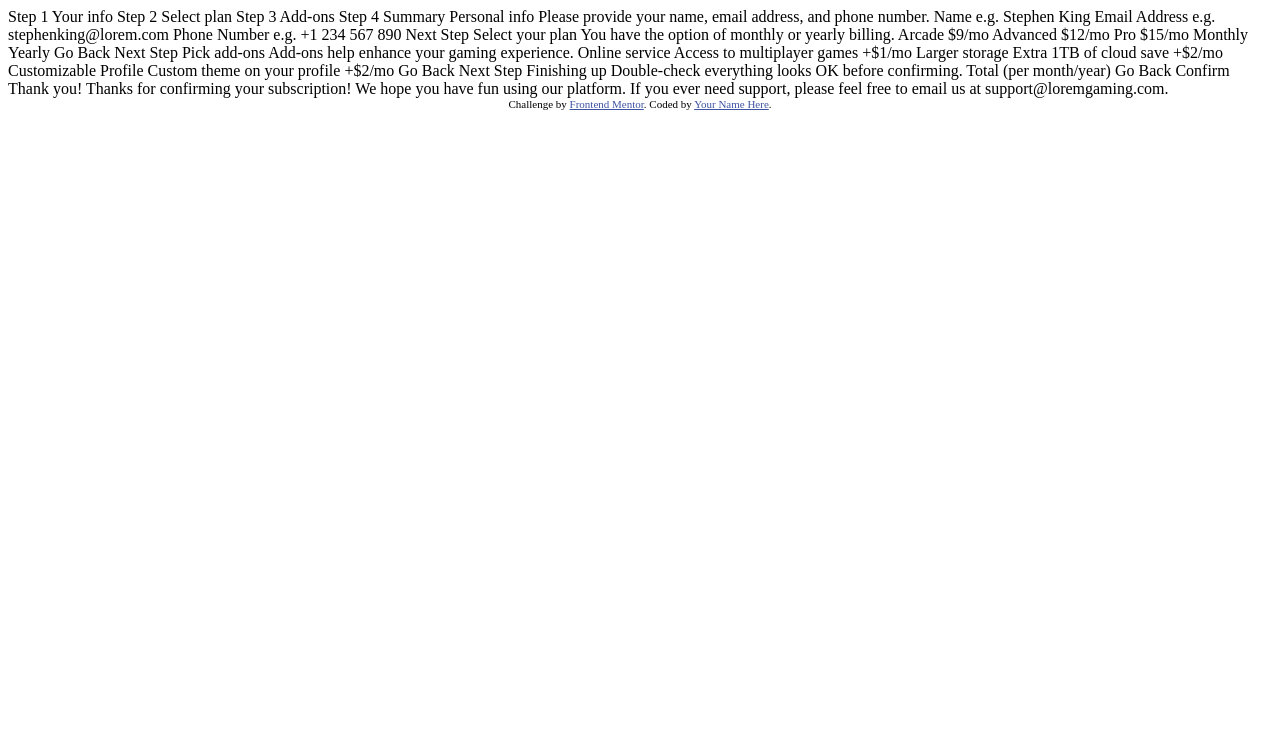
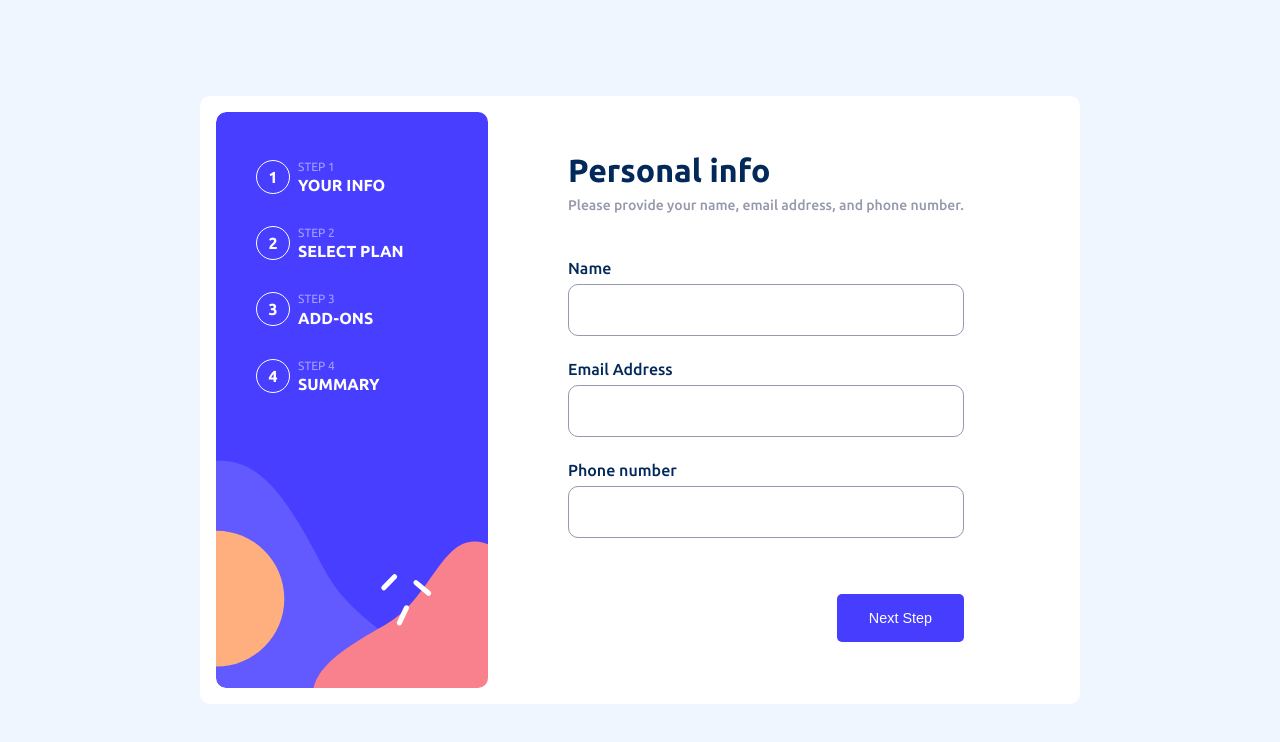
Before and after one commit to Boualami-Abdelmadjid/multi-step-form-FM, a plain HTML site: page index.html in a window 1280 px wide. Drawn offline with Linux system fonts and the light colour scheme.

Commit message:
first step done

```diff
--- a/index.html
+++ b/index.html
@@ -1,126 +1,80 @@
 <!DOCTYPE html>
 <html lang="en">
   <head>
-  <meta charset="UTF-8">
-  <meta name="viewport" content="width=device-width, initial-scale=1.0"> <!-- displays site properly based on user's device -->
+    <meta charset="UTF-8" />
+    <meta name="viewport" content="width=device-width, initial-scale=1.0" />
+    <!-- displays site properly based on user's device -->
 
-  <link rel="icon" type="image/png" sizes="32x32" href="./assets/images/favicon-32x32.png">
+    <link
+      rel="icon"
+      type="image/png"
+      sizes="32x32"
+      href="./assets/images/favicon-32x32.png"
+    />
+    <link rel="stylesheet" href="style.css" />
 
     <title>Frontend Mentor | Multi-step form</title>
 
     <!-- Feel free to remove these styles or customise in your own stylesheet 👍 -->
-  <style>
-    .attribution { font-size: 11px; text-align: center; }
-    .attribution a { color: hsl(228, 45%, 44%); }
-  </style>
   </head>
   <body>
-
+    <main>
       <!-- Sidebar start -->
-
-  Step 1
-  Your info
-
-  Step 2
-  Select plan
-
-  Step 3
-  Add-ons
-
-  Step 4
-  Summary
+      <nav>
+        <ul>
+          <li>
+            <div class="step">1</div>
+            <div class="desc">
+              <div class="number">Step 1</div>
+              <div class="step_title">Your info</div>
+            </div>
+          </li>
+          <li>
+            <div class="step">2</div>
+            <div class="desc">
+              <div class="number">Step 2</div>
+              <div class="step_title">Select plan</div>
+            </div>
+          </li>
+          <li>
+            <div class="step">3</div>
+            <div class="desc">
+              <div class="number">Step 3</div>
+              <div class="step_title">Add-ons</div>
+            </div>
+          </li>
+          <li>
+            <div class="step">4</div>
+            <div class="desc">
+              <div class="number">Step 4</div>
+              <div class="step_title">Summary</div>
+            </div>
+          </li>
+        </ul>
+      </nav>
 
       <!-- Sidebar end -->
-
-  <!-- Step 1 start -->
-
-  Personal info
-  Please provide your name, email address, and phone number.
-
-  Name
-  e.g. Stephen King
-
-  Email Address
-  e.g. stephenking@lorem.com
-
-  Phone Number
-  e.g. +1 234 567 890
-
-  Next Step
-
-  <!-- Step 1 end -->
-
-  <!-- Step 2 start -->
-
-  Select your plan
-  You have the option of monthly or yearly billing.
-
-  Arcade
-  $9/mo
-
-  Advanced
-  $12/mo
-
-  Pro
-  $15/mo
-
-  Monthly
-  Yearly
-
-  Go Back
-  Next Step
-
-  <!-- Step 2 end -->
-
-  <!-- Step 3 start -->
-
-  Pick add-ons
-  Add-ons help enhance your gaming experience.
-
-  Online service
-  Access to multiplayer games
-  +$1/mo
-
-  Larger storage
-  Extra 1TB of cloud save
-  +$2/mo
-
-  Customizable Profile
-  Custom theme on your profile
-  +$2/mo
-
-  Go Back
-  Next Step
-
-  <!-- Step 3 end -->
-
-  <!-- Step 4 start -->
-
-  Finishing up
-  Double-check everything looks OK before confirming.
-
-  <!-- Dynamically add subscription and add-on selections here -->
-
-  Total (per month/year)
-
-  Go Back
-  Confirm
-
-  <!-- Step 4 end -->
-
-  <!-- Step 5 start -->
-
-  Thank you!
-
-  Thanks for confirming your subscription! We hope you have fun
-  using our platform. If you ever need support, please feel free
-  to email us at support@loremgaming.com.
-
-  <!-- Step 5 end -->
-
-  <div class="attribution">
-    Challenge by <a href="https://www.frontendmentor.io?ref=challenge" target="_blank">Frontend Mentor</a>.
-    Coded by <a href="#">Your Name Here</a>.
+      <div class="steps">
+        <div class="step step1">
+          <h1>Personal info</h1>
+          <p>Please provide your name, email address, and phone number.</p>
+          <form>
+            <div class="name input_value">
+              <label for="name">Name</label>
+              <input type="text" name="name" id="name" />
             </div>
+            <div class="email input_value">
+              <label for="email">Email Address</label>
+              <input type="email" name="email" id="email" />
+            </div>
+            <div class="phone input_value">
+              <label for="phone">Phone number</label>
+              <input type="tel" name="phone" id="phone" />
+            </div>
+            <button>Next Step</button>
+          </form>
+        </div>
+      </div>
+    </main>
   </body>
 </html>
--- /dev/null
+++ b/style.css
@@ -0,0 +1,138 @@
+@import url("https://fonts.googleapis.com/css2?family=Ubuntu:wght@400;500;700&display=swap");
+
+:root {
+  --marine-blue: hsl(213, 96%, 18%);
+  --purplish-blue: hsl(243, 100%, 62%);
+  --pastel-blue: hsl(228, 100%, 84%);
+  --light-blue: hsl(206, 94%, 87%);
+  --starwberry-red: hsl(354, 84%, 57%);
+  --cool-gray: hsl(231, 11%, 63%);
+  --light-gray: hsl(229, 24%, 87%);
+  --magnolia: hsl(217, 100%, 97%);
+  --alabaster: hsl(231, 100%, 99%);
+}
+
+* {
+  box-sizing: border-box;
+}
+body {
+  margin: 0;
+  height: 100vh;
+  padding: 1rem;
+  display: grid;
+  background-color: hsl(217, 100%, 97%);
+  font-family: "Ubuntu", sans-serif;
+}
+main {
+  width: 55rem;
+  height: 38rem;
+  place-self: center;
+  background-color: white;
+  padding: 1rem;
+  border-radius: 10px;
+}
+nav {
+  float: left;
+  width: 17rem;
+  height: 100%;
+  border-radius: 10px;
+  background-image: url(./assets/images/bg-sidebar-desktop.svg);
+  display: grid;
+  background-size: cover;
+}
+nav ul {
+  margin-block: 3rem;
+  display: grid;
+  gap: 2rem;
+  align-content: start;
+}
+nav ul li {
+  list-style-type: none;
+  display: grid;
+  grid-template-columns: max-content max-content;
+  height: fit-content;
+  gap: 0.5rem;
+  text-transform: uppercase;
+  color: white;
+}
+nav ul li .step {
+  border: 1px solid white;
+  padding: 1rem;
+  height: 18px;
+  width: 18px;
+  border: 1px solid white;
+  border-radius: 50%;
+  display: flex;
+  align-items: center;
+  justify-content: center;
+  font-weight: 700;
+}
+
+.desc .number {
+  opacity: 0.5;
+  font-size: 12px;
+  font-weight: 400;
+  margin-bottom: 0.2rem;
+}
+.step_title {
+  font-weight: 700;
+}
+
+.step {
+  display: grid;
+  padding: 2rem 5rem;
+  width: fit-content;
+}
+.step h1 {
+  color: var(--marine-blue);
+  margin-block: 0.5rem;
+}
+.step p {
+  margin-top: 0;
+  color: var(--cool-gray);
+  font-weight: 500;
+  font-size: 14px;
+}
+form {
+  margin-top: 2rem;
+  display: grid;
+  gap: 1.5rem;
+}
+.input_value {
+  display: grid;
+  gap: 7px;
+}
+.input_value label {
+  color: var(--marine-blue);
+  font-weight: 500;
+}
+form input {
+  border-radius: 10px;
+  border: 1px solid var(--cool-gray);
+  outline-width: 1px;
+  outline-color: transparent;
+  padding: 1rem;
+  color: var(--marine-blue);
+  font-weight: 600;
+  font-size: 16px;
+}
+form input:focus {
+  border: 2px solid var(--purplish-blue);
+  outline-width: 0;
+}
+form input:invalid {
+  border: 2px solid var(--starwberry-red);
+}
+form button {
+  width: fit-content;
+  padding: 1rem 2rem;
+  border-radius: 5px;
+  border-width: 0;
+  background-color: var(--purplish-blue);
+  color: white;
+  font-weight: 500;
+  font-size: 0.9rem;
+  margin-left: auto;
+  margin-top: 2rem;
+  cursor: pointer;
+}
```
Also changed, not shown: 1 other file. Lines whose indentation alone changed are shown as unchanged.
